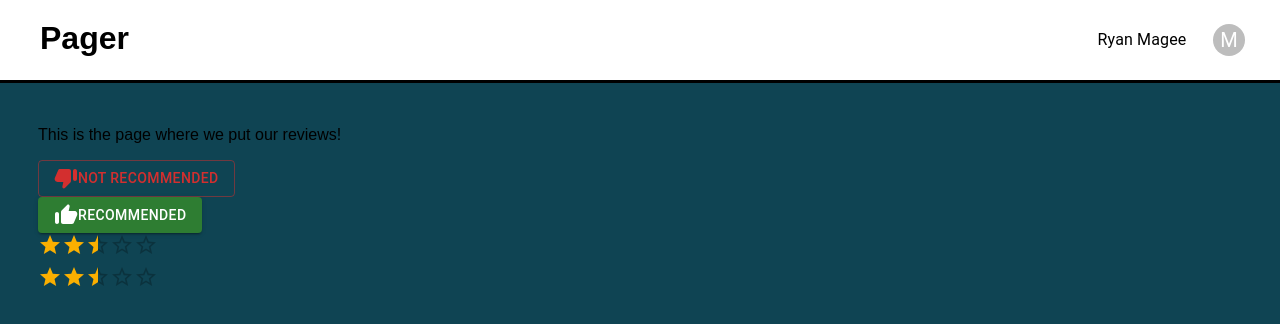
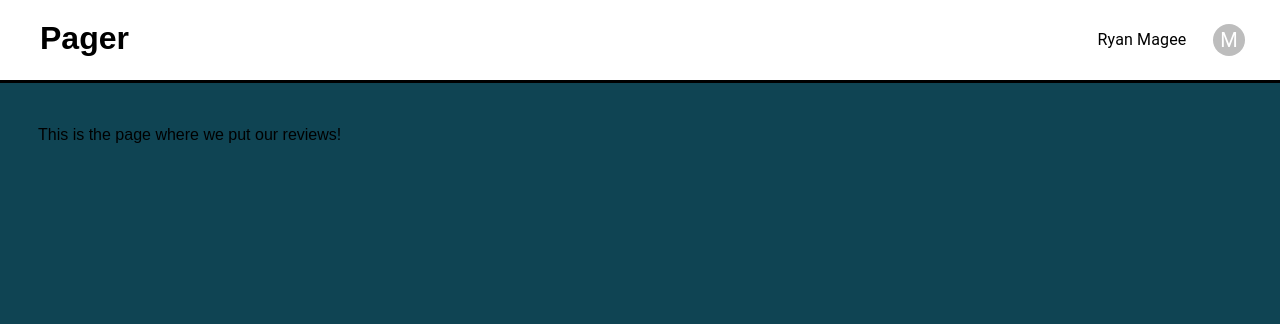
Before and after one commit to curtis-wils0n/pager, a React (Create React App) app: page /user/reviews in a window 1280 px wide. Shown: the top 324 px of the page. Built offline with nearby package versions, Linux system fonts and the light colour scheme.

Commit message:
fixed styling for recommend buttons

```diff
--- a/src/components/NotRecommended.js
+++ b/src/components/NotRecommended.js
@@ -2,12 +2,13 @@ import * as React from 'react';
 import Stack from '@mui/material/Stack';
 import Button from '@mui/material/Button';
 import ThumbDownAltRoundedIcon from '@mui/icons-material/ThumbDownAltRounded';
+import '../styles/App.css';
 
 export default function NotRecommended() {
   return (
     <Stack direction="row" spacing={2}>
-      <Button variant="outlined" color="error">
-        <ThumbDownAltRoundedIcon /> Not Recommended
+      <Button variant="contained" color="error">
+        <ThumbDownAltRoundedIcon /> This book trash!
       </Button>
     </Stack>
   );
--- a/src/components/Recommended.js
+++ b/src/components/Recommended.js
@@ -2,12 +2,13 @@ import * as React from 'react';
 import Stack from '@mui/material/Stack';
 import Button from '@mui/material/Button';
 import ThumbUpAltRoundedIcon from '@mui/icons-material/ThumbUpAltRounded';
+import '../styles/App.css';
 
 export default function Recommended() {
   return (
     <Stack direction="row" spacing={2}>
       <Button variant="contained" color="success">
-        <ThumbUpAltRoundedIcon /> Recommended
+        <ThumbUpAltRoundedIcon /> A very good read!
       </Button>
     </Stack>
   );
--- a/src/routes/user-reviews.jsx
+++ b/src/routes/user-reviews.jsx
@@ -1,14 +1,9 @@
-import StarRating from "../components/StarRating.js";
-import Recommended from "../components/Recommended";
-import NotRecommended from "../components/NotRecommended";
+
 
 export default function Reviews() {
   return (
     <div>
     <p>This is the page where we put our reviews!</p>
-    <NotRecommended />
-    <Recommended />
-    <StarRating />
     </div>
   );
 }
--- a/src/styles/App.css
+++ b/src/styles/App.css
@@ -48,16 +48,7 @@ header li a {
   text-decoration: none;
 }
 
-/* This is for the star rating */
-button {
-  background-color: transparent;
-  border: none;
-  outline: none;
-  cursor: pointer;
+/* recommended button width change */
+.MuiSvgIcon-root {
+  min-width: 40px;
 }
-.on {
-  color: #000;
-}
-.off {
-  color: #ccc;
-}
```
